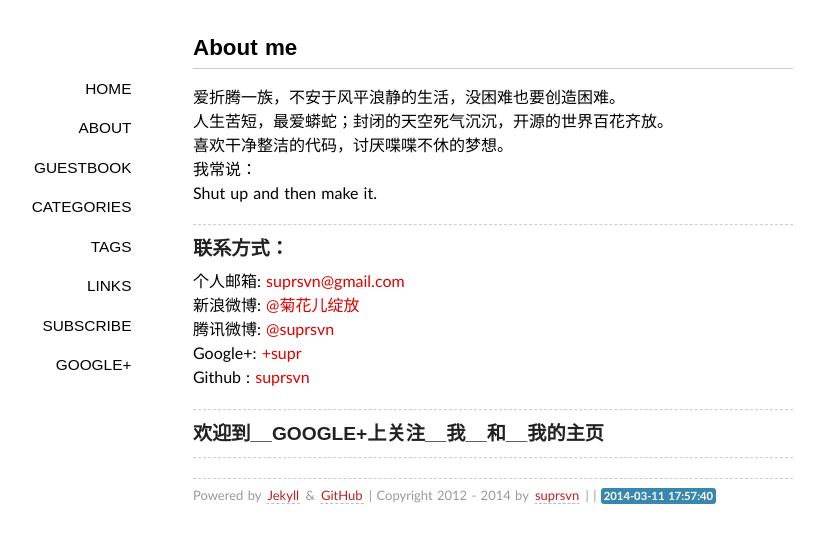
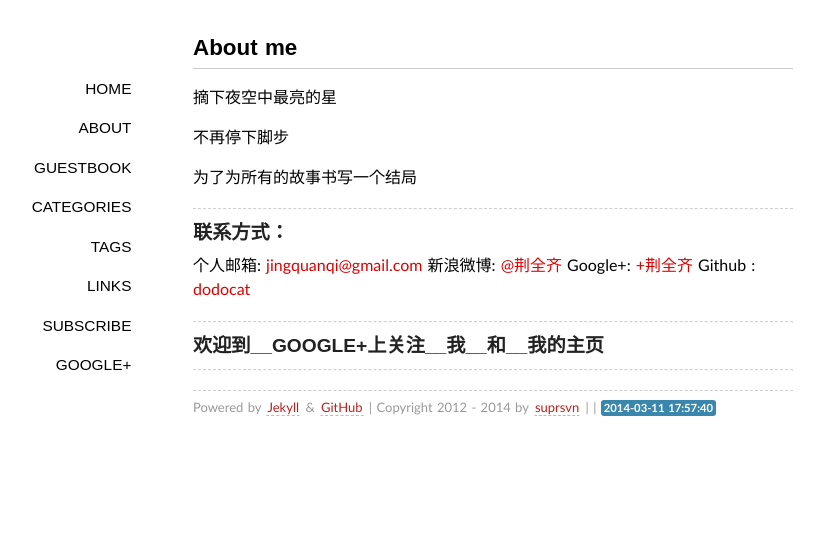
Before and after one commit to dodocat/dodocat.github.com, a Jekyll site: the page built from about/index.md, in a window 1280 px wide. Shown: the top 543 px of the page, without its empty margins (147-971 px from the left). Built offline with Jekyll 4.4.1, drawn with Linux system fonts in a browser that asks for light colours; some web fonts are replaced; Markdown is read by kramdown in place of the engine named in the settings; comment, search, counter and statistics services are not loaded.

Commit message:
update personal info

```diff
--- a/about/index.md
+++ b/about/index.md
@@ -4,21 +4,20 @@ layout: page
 comments: no
 ---
 
-爱折腾一族，不安于风平浪静的生活，没困难也要创造困难。
-人生苦短，最爱蟒蛇；封闭的天空死气沉沉，开源的世界百花齐放。
-喜欢干净整洁的代码，讨厌喋喋不休的梦想。
-我常说：
-Shut up and then make it.
+摘下夜空中最亮的星
+
+不再停下脚步
+
+为了为所有的故事书写一个结局
 
 ---
 
 ###联系方式：
 
-个人邮箱: [suprsvn@gmail.com](mailto:suprsvn@gmail.com)
-新浪微博: [@菊花儿绽放](http://weibo.com/216481678)
-腾讯微博: [@suprsvn](http://t.qq.com/suprsvn)
-Google+: [+supr](https://plus.google.com/u/0/100847701096332465304)
-Github : [suprsvn](https://github.com/suprsvn)
+个人邮箱: [jingquanqi@gmail.com](mailto:jingquanqi@gmail.com)
+新浪微博: [@荆全齐](http://weibo.com/ jingqq5210)
+Google+: [+荆全齐](https://plus.google.com/+荆全齐42)
+Github : [ dodocat](https://github.com/dodocat)
 
 ---
 
--- a/index.html
+++ b/index.html
@@ -1,5 +1,5 @@
 ---
-title: suprsvn' Homepage
+title: 全齐' Homepage
 layout: page
 ---
 
```
